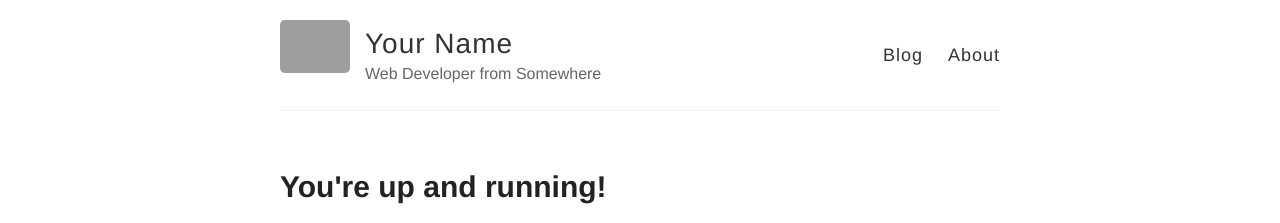
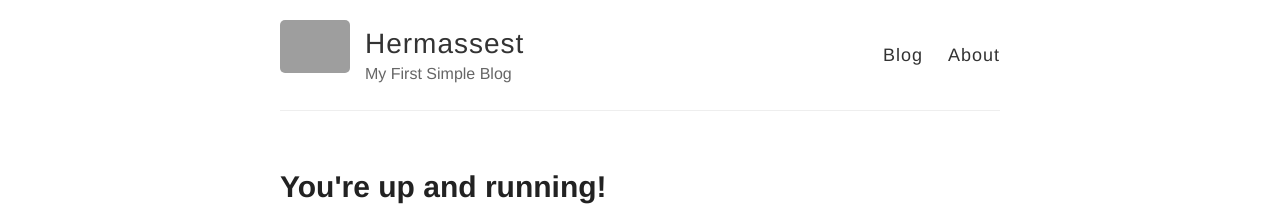
Before and after one commit to hermassest/hermassest.github.io, a Jekyll site: the page built from _posts/2014-3-3-Hello-World.md, in a window 1280 px wide. Shown: the top 223 px of the page. Built offline with Jekyll 4.4.1, drawn with Linux system fonts in a browser that asks for light colours; grey boxes are pictures that could not be loaded.

Commit message:
Update _config.yml

```diff
--- a/_config.yml
+++ b/_config.yml
@@ -3,10 +3,10 @@
 #
 
 # Name of your site (displayed in the header)
-name: Your Name
+name: Hermassest
 
 # Short bio or description (displayed in the header)
-description: Web Developer from Somewhere
+description: My First Simple Blog
 
 # URL of your avatar or profile pic (you could use your GitHub profile pic)
 avatar: https://raw.githubusercontent.com/barryclark/jekyll-now/master/images/jekyll-logo.png
```
